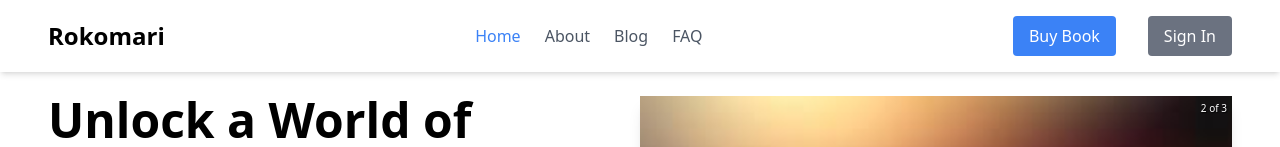
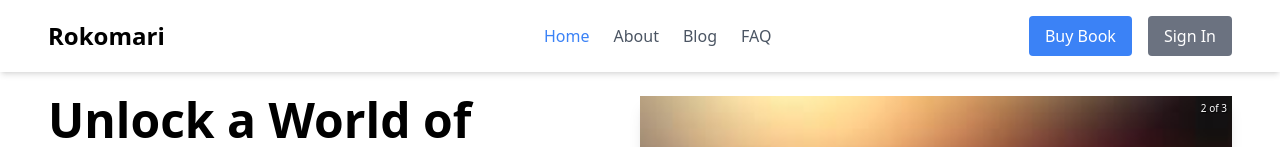
Before and after one commit to shakilcse12/rokomari-book-shop, a React (Create React App) app: page / in a window 1280 px wide. Shown: the top 147 px of the page. Built offline with nearby package versions, Linux system fonts and the light colour scheme; no server answers.

Commit message:
navBar responsive done almost

```diff
--- a/src/components/NavBar.jsx
+++ b/src/components/NavBar.jsx
@@ -1,7 +1,7 @@
-import { useState } from 'react';
-import { NavLink } from 'react-router-dom';
+import { useState } from "react";
+import { NavLink } from "react-router-dom";
 import { HiMenuAlt3, HiX } from "react-icons/hi";
-import { ROUTES } from '../routes';
+import { ROUTES } from "../routes";
 
 const NavBar = () => {
   const [isOpen, setIsOpen] = useState(false);
@@ -11,27 +11,39 @@ const NavBar = () => {
   };
 
   return (
-    <nav className="bg-white p-4 shadow-md z-10">
-      <div className="container mx-auto flex justify-between items-center lg:px-8">
-
+    <nav className="bg-white-500 p-4 shadow-md z-10 relative">
+      <div className="container mx-auto flex flex-col lg:flex-row justify-between items-center lg:px-8">
+        {/* Brand Name */}
+        <div className="w-full lg:w-1/2 flex justify-between item-center">
           <NavLink to={ROUTES.HOME} className="text-2xl font-bold">
             Rokomari
           </NavLink>
 
-
+          {/* Hamburger Icon for Small Screens */}
           <div className="lg:hidden">
             <button onClick={toggleMenu}>
-            {isOpen ? <HiX className="text-2xl" /> : <HiMenuAlt3 className="text-2xl" />}
+              {isOpen ? (
+                <HiX className="text-2xl" />
+              ) : (
+                <HiMenuAlt3 className="text-2xl" />
+              )}
             </button>
           </div>
-
-
-        <ul className={`lg:flex space-x-6 ${isOpen ? 'block' : 'hidden'} lg:block`}>
+        </div>
+        {/* Menu Items */}
+        <div className={`w-full lg:w-1/2 ${isOpen ? "block" : "hidden"} lg:block lg:flex items-center justify-between border shadow-md lg:border-none lg:shadow-none`}>
+          <ul
+            className={`lg:flex flex-col lg:flex-row lg:space-x-6 justify-between lg:-ml-24 ${
+              isOpen ? "block" : "hidden"
+            } lg:block lg:static w-full lg:w-auto bg-white lg:bg-transparent space-y-4 lg:space-y-0 py-4 lg:py-0`}
+          >
             <li>
               <NavLink
                 exact="true"
                 to={ROUTES.HOME}
-              className={({ isActive }) => isActive ? "text-blue-500" : "text-gray-600"}
+                className={({ isActive }) =>
+                  isActive ? "text-blue-500" : "text-gray-600"
+                }
               >
                 Home
               </NavLink>
@@ -39,7 +51,9 @@ const NavBar = () => {
             <li>
               <NavLink
                 to={ROUTES.ABOUT}
-              className={({ isActive }) => isActive ? "text-blue-500" : "text-gray-600"}
+                className={({ isActive }) =>
+                  isActive ? "text-blue-500" : "text-gray-600"
+                }
               >
                 About
               </NavLink>
@@ -47,7 +61,9 @@ const NavBar = () => {
             <li>
               <NavLink
                 to={ROUTES.BLOG}
-              className={({ isActive }) => isActive ? "text-blue-500" : "text-gray-600"}
+                className={({ isActive }) =>
+                  isActive ? "text-blue-500" : "text-gray-600"
+                }
               >
                 Blog
               </NavLink>
@@ -55,17 +71,28 @@ const NavBar = () => {
             <li>
               <NavLink
                 to={ROUTES.FAQ}
-              className={({ isActive }) => isActive ? "text-blue-500" : "text-gray-600"}
+                className={({ isActive }) =>
+                  isActive ? "text-blue-500" : "text-gray-600"
+                }
               >
                 FAQ
               </NavLink>
             </li>
           </ul>
 
-
-        <div className={`lg:flex lg:space-x-4 ${isOpen ? 'block' : 'hidden'} lg:block mt-4 lg:mt-0`}>
-          <button className="mr-4 px-4 py-2 bg-blue-500 text-white rounded">Buy Book</button>
-          <button className="px-4 py-2 bg-gray-500 text-white rounded">Sign In</button>
+          {/* Buttons (stacked below menu items in mobile, side by side in large screens) */}
+          <div
+            className={`flex flex-col lg:flex-row space-y-4 lg:space-y-0 lg:space-x-4 ${
+              isOpen ? "block" : "hidden"
+            } lg:block lg:static top-auto left-0 w-full lg:w-auto bg-white py-4 lg:py-0 flex items-center`}
+          >
+            <button className="px-4 py-2 bg-blue-500 text-white rounded w-3/4 lg:w-auto">
+              Buy Book
+            </button>
+            <button className="px-4 py-2 bg-gray-500 text-white rounded w-3/4 lg:w-auto">
+              Sign In
+            </button>
+          </div>
         </div>
       </div>
     </nav>
```
Lines whose indentation alone changed are shown as unchanged.
